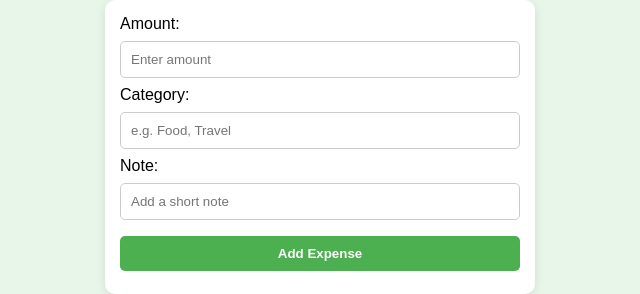
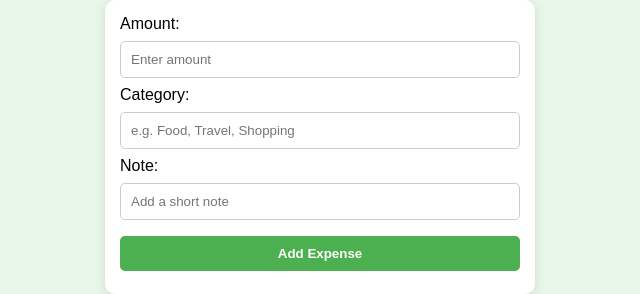
Before and after one commit to JoyRebeccaMadari/Smart-Expense-Tracker, a plain HTML site: page index.html in a window 1280 px wide. Shown: the part 96-390 px from the top of the page, 320-960 px from the left. Drawn offline with Linux system fonts and the light colour scheme.

Commit message:
Update index.html

```diff
--- a/index.html
+++ b/index.html
@@ -102,7 +102,7 @@
     <input type="number" id="amount" placeholder="Enter amount" required />
 
     <label>Category:</label>
-    <input type="text" id="category" placeholder="e.g. Food, Travel" required />
+    <input type="text" id="category" placeholder="e.g. Food, Travel, Shopping" required />
 
     <label>Note:</label>
     <input type="text" id="note" placeholder="Add a short note" />
```
